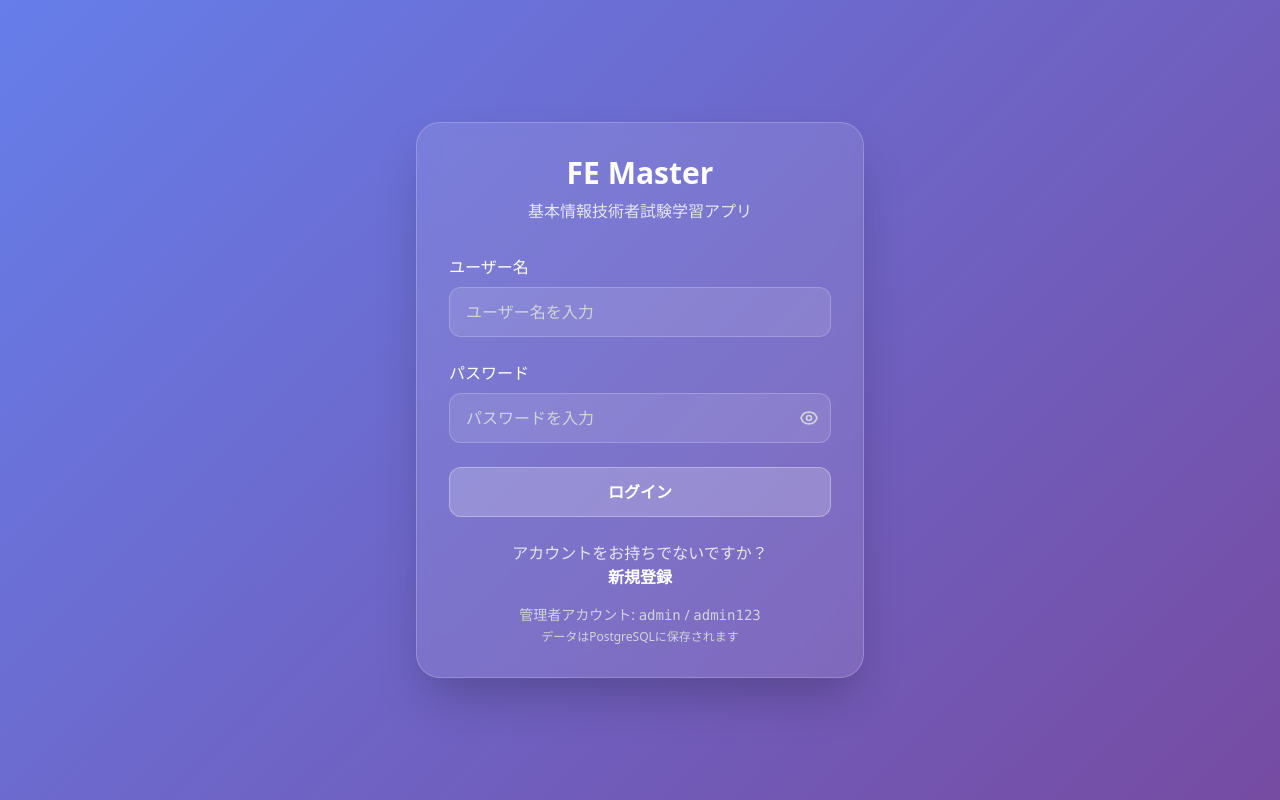
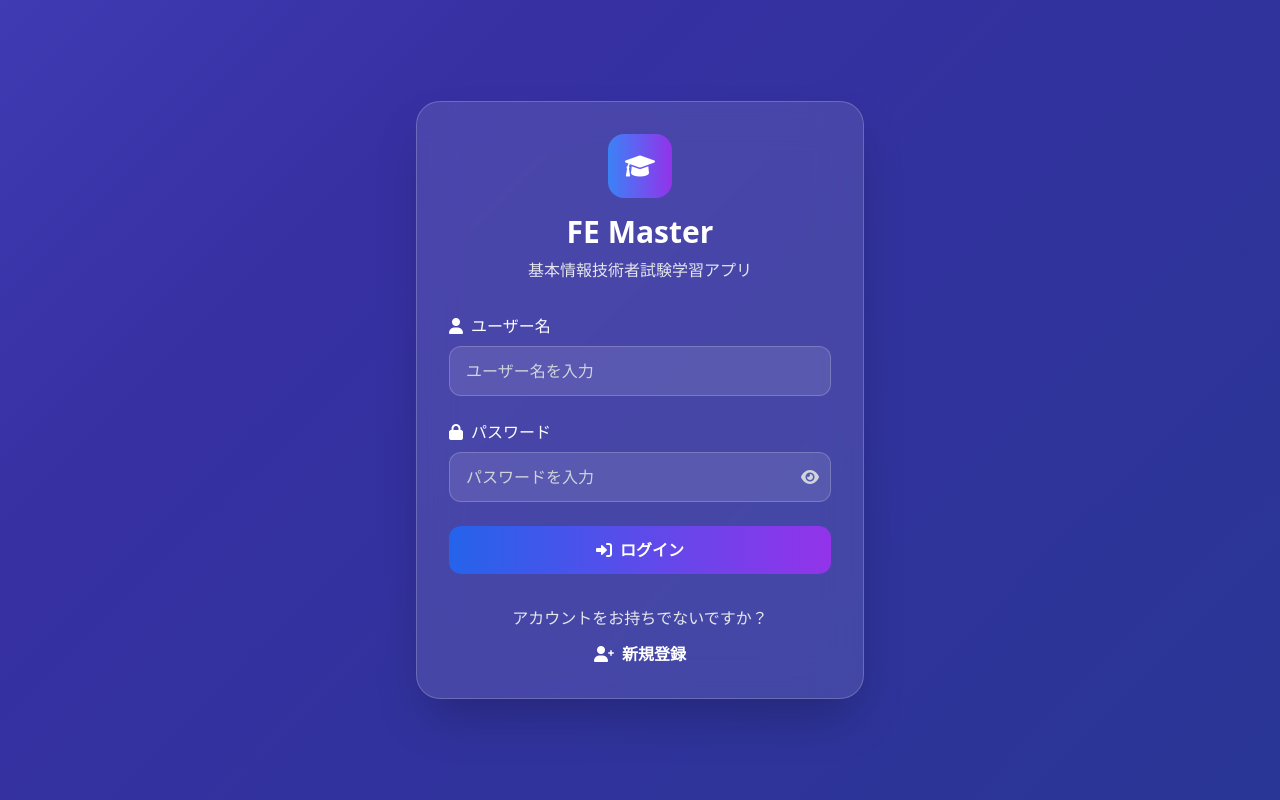
Before and after one commit to d01ki/FE-master, a Flask app: page / in a window 1280 px wide. Run offline with Flask 3, Linux system fonts and the light colour scheme; some libraries are stand-ins or nearby versions.

Commit message:
Clean up login UI - remove admin info and improve design

```diff
--- a/templates/auth/login.html
+++ b/templates/auth/login.html
@@ -5,20 +5,61 @@
     <meta name="viewport" content="width=device-width, initial-scale=1.0">
     <title>ログイン - FE Master</title>
     <script src="https://cdn.tailwindcss.com"></script>
+    <link href="https://cdnjs.cloudflare.com/ajax/libs/font-awesome/6.0.0/css/all.min.css" rel="stylesheet">
     <style>
-        .glass-morphism {
+        body {
+            background: linear-gradient(-45deg, #1e3a8a, #3730a3, #6366f1, #8b5cf6);
+            background-size: 400% 400%;
+            animation: gradientBG 15s ease infinite;
+            min-height: 100vh;
+        }
+
+        @keyframes gradientBG {
+            0% { background-position: 0% 50%; }
+            50% { background-position: 100% 50%; }
+            100% { background-position: 0% 50%; }
+        }
+
+        .glass {
             background: rgba(255, 255, 255, 0.1);
-            backdrop-filter: blur(10px);
+            backdrop-filter: blur(20px);
             border: 1px solid rgba(255, 255, 255, 0.2);
+            box-shadow: 0 8px 32px 0 rgba(31, 38, 135, 0.37);
         }
-        .gradient-bg {
-            background: linear-gradient(135deg, #667eea 0%, #764ba2 100%);
+
+        .btn-hover {
+            transition: all 0.3s ease;
+            position: relative;
+            overflow: hidden;
+        }
+
+        .btn-hover:hover {
+            transform: translateY(-2px);
+            box-shadow: 0 10px 25px rgba(0,0,0,0.2);
+        }
+
+        .fade-in-up {
+            animation: fadeInUp 0.8s ease-out;
+        }
+
+        @keyframes fadeInUp {
+            from {
+                opacity: 0;
+                transform: translateY(30px);
+            }
+            to {
+                opacity: 1;
+                transform: translateY(0);
+            }
         }
     </style>
 </head>
-<body class="gradient-bg min-h-screen flex items-center justify-center p-4">
-    <div class="glass-morphism rounded-3xl p-8 w-full max-w-md shadow-2xl">
+<body class="flex items-center justify-center min-h-screen p-4">
+    <div class="glass rounded-3xl p-8 w-full max-w-md shadow-2xl fade-in-up">
         <div class="text-center mb-8">
+            <div class="inline-flex items-center justify-center w-16 h-16 bg-gradient-to-r from-blue-500 to-purple-600 rounded-2xl mb-4">
+                <i class="fas fa-graduation-cap text-2xl text-white"></i>
+            </div>
             <h1 class="text-3xl font-bold text-white mb-2">FE Master</h1>
             <p class="text-gray-200">基本情報技術者試験学習アプリ</p>
         </div>
@@ -26,8 +67,11 @@
         {% with messages = get_flashed_messages(with_categories=true) %}
             {% if messages %}
                 {% for category, message in messages %}
-                    <div class="mb-4 p-3 rounded-lg text-white {% if category == 'error' %}bg-red-500/20{% elif category == 'success' %}bg-green-500/20{% else %}bg-blue-500/20{% endif %}">
-                        {{ message }}
+                    <div class="mb-6 p-4 rounded-xl text-white backdrop-blur-sm border {% if category == 'error' %}bg-red-500/20 border-red-400/30{% elif category == 'success' %}bg-green-500/20 border-green-400/30{% else %}bg-blue-500/20 border-blue-400/30{% endif %}">
+                        <div class="flex items-center">
+                            <i class="fas {% if category == 'error' %}fa-exclamation-circle{% elif category == 'success' %}fa-check-circle{% else %}fa-info-circle{% endif %} mr-2"></i>
+                            {{ message }}
+                        </div>
                     </div>
                 {% endfor %}
             {% endif %}
@@ -35,47 +79,41 @@
 
         <form method="POST" class="space-y-6">
             <div>
-                <label for="username" class="block text-white font-medium mb-2">ユーザー名</label>
+                <label for="username" class="block text-white font-medium mb-2 flex items-center">
+                    <i class="fas fa-user mr-2"></i>ユーザー名
+                </label>
                 <input type="text" id="username" name="username" required
-                       class="w-full px-4 py-3 rounded-xl bg-white/10 border border-white/20 text-white placeholder-gray-300 focus:outline-none focus:ring-2 focus:ring-white/50"
+                       class="w-full px-4 py-3 rounded-xl bg-white/10 border border-white/20 text-white placeholder-gray-300 focus:outline-none focus:ring-2 focus:ring-blue-400/50 focus:border-blue-400/50 transition-all"
                        placeholder="ユーザー名を入力">
             </div>
 
             <div>
-                <label for="password" class="block text-white font-medium mb-2">パスワード</label>
+                <label for="password" class="block text-white font-medium mb-2 flex items-center">
+                    <i class="fas fa-lock mr-2"></i>パスワード
+                </label>
                 <div class="relative">
                     <input type="password" id="password" name="password" required
-                           class="w-full px-4 py-3 pr-12 rounded-xl bg-white/10 border border-white/20 text-white placeholder-gray-300 focus:outline-none focus:ring-2 focus:ring-white/50"
+                           class="w-full px-4 py-3 pr-12 rounded-xl bg-white/10 border border-white/20 text-white placeholder-gray-300 focus:outline-none focus:ring-2 focus:ring-blue-400/50 focus:border-blue-400/50 transition-all"
                            placeholder="パスワードを入力">
                     <button type="button" id="togglePassword"
                             class="absolute right-3 top-1/2 transform -translate-y-1/2 text-gray-300 hover:text-white transition-colors">
-                        <svg id="eyeIcon" xmlns="http://www.w3.org/2000/svg" class="h-5 w-5" fill="none" viewBox="0 0 24 24" stroke="currentColor">
-                            <path stroke-linecap="round" stroke-linejoin="round" stroke-width="2" d="M15 12a3 3 0 11-6 0 3 3 0 016 0z" />
-                            <path stroke-linecap="round" stroke-linejoin="round" stroke-width="2" d="M2.458 12C3.732 7.943 7.523 5 12 5c4.478 0 8.268 2.943 9.542 7-1.274 4.057-5.064 7-9.542 7-4.477 0-8.268-2.943-9.542-7z" />
-                        </svg>
-                        <svg id="eyeOffIcon" xmlns="http://www.w3.org/2000/svg" class="h-5 w-5 hidden" fill="none" viewBox="0 0 24 24" stroke="currentColor">
-                            <path stroke-linecap="round" stroke-linejoin="round" stroke-width="2" d="M13.875 18.825A10.05 10.05 0 0112 19c-4.478 0-8.268-2.943-9.543-7a9.97 9.97 0 011.563-3.029m5.858.908a3 3 0 114.243 4.243M9.878 9.878l4.242 4.242M9.878 9.878L3 3m6.878 6.878L21 21" />
-                        </svg>
+                        <i id="eyeIcon" class="fas fa-eye"></i>
+                        <i id="eyeOffIcon" class="fas fa-eye-slash hidden"></i>
                     </button>
                 </div>
             </div>
 
             <button type="submit"
-                    class="w-full py-3 bg-white/20 hover:bg-white/30 text-white font-semibold rounded-xl transition duration-300 border border-white/30">
-                ログイン
+                    class="w-full py-3 bg-gradient-to-r from-blue-600 to-purple-600 hover:from-blue-700 hover:to-purple-700 text-white font-semibold rounded-xl transition-all duration-300 btn-hover flex items-center justify-center">
+                <i class="fas fa-sign-in-alt mr-2"></i>ログイン
             </button>
         </form>
 
-        <div class="text-center mt-6">
-            <p class="text-gray-200">アカウントをお持ちでないですか？</p>
-            <a href="{{ url_for('register') }}" class="text-white font-semibold hover:underline">
-                新規登録
+        <div class="text-center mt-8">
+            <p class="text-gray-200 mb-3">アカウントをお持ちでないですか？</p>
+            <a href="{{ url_for('register') }}" class="inline-flex items-center text-white font-semibold hover:text-blue-300 transition-colors">
+                <i class="fas fa-user-plus mr-2"></i>新規登録
             </a>
-        </div>
-
-        <div class="text-center mt-4 text-sm text-gray-300">
-            <p>管理者アカウント: <span class="font-mono">admin</span> / <span class="font-mono">admin123</span></p>
-            <p class="text-xs mt-1">データは{{ 'PostgreSQL' if config.DATABASE_TYPE == 'postgresql' else 'SQLite' }}に保存されます</p>
         </div>
     </div>
 
@@ -97,13 +135,13 @@
             }
         });
 
-        // ショートカット機能（管理者アカウント自動入力）
+        // Enter キーでログイン
         document.addEventListener('keydown', function(e) {
-            if (e.ctrlKey && e.shiftKey && e.key === 'A') {
-                e.preventDefault();
-                document.getElementById('username').value = 'admin';
-                document.getElementById('password').value = 'admin123';
-                document.getElementById('username').focus();
+            if (e.key === 'Enter') {
+                const form = document.querySelector('form');
+                if (form) {
+                    form.submit();
+                }
             }
         });
     </script>
```
